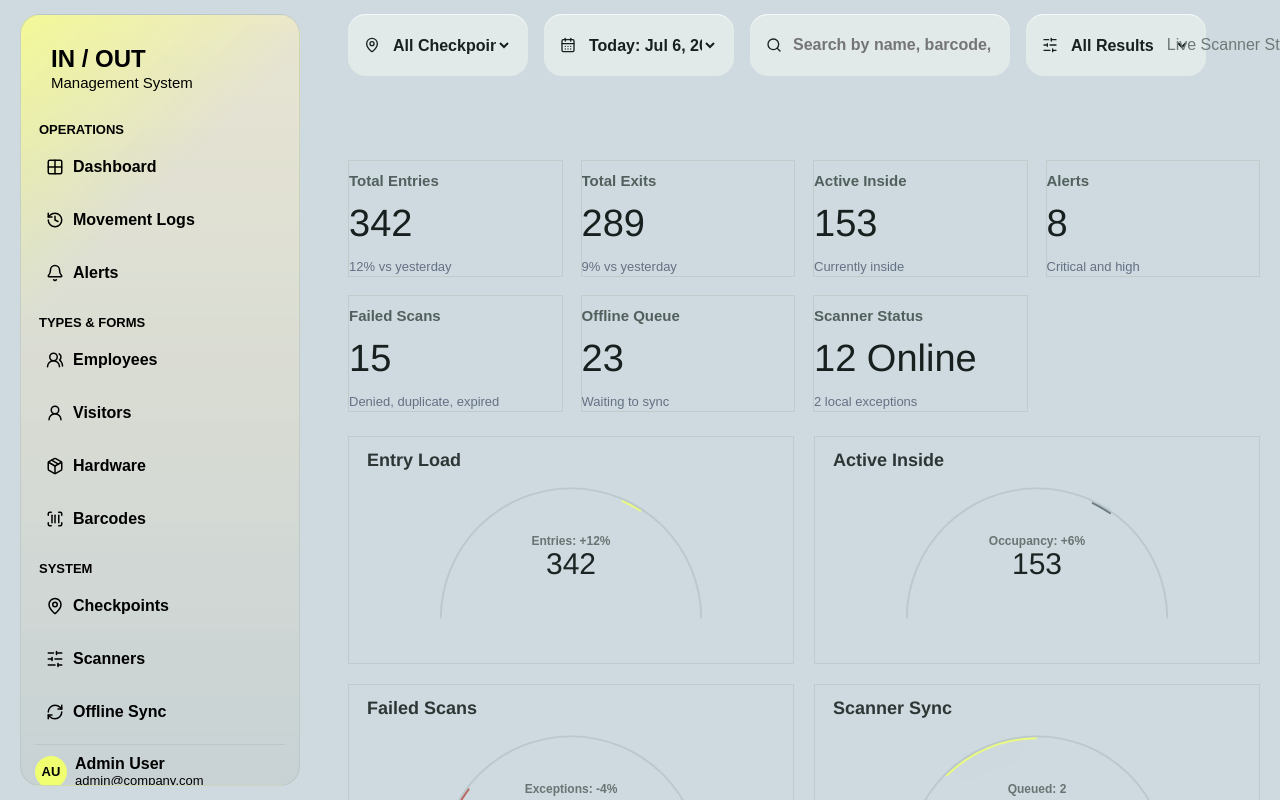
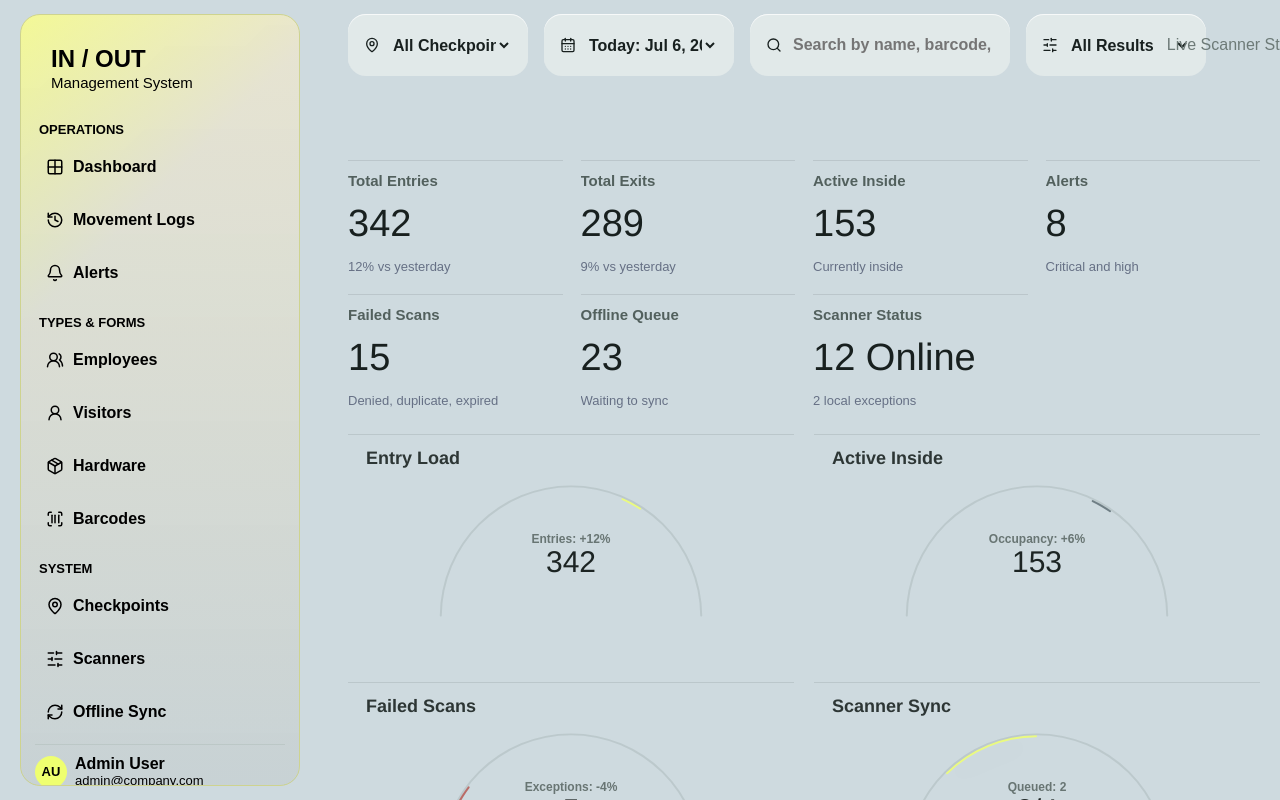
Before and after one commit to cyanidemilkshakee/in-out, a Next.js app: page /admin in a window 1280 px wide. Shown: the top 800 px of the page. Built offline with nearby package versions, Linux system fonts and the light colour scheme.

Commit message:
Update globals.css

```diff
--- a/app/globals.css
+++ b/app/globals.css
@@ -2841,11 +2841,6 @@ a {
 }
 
 /* Add borders to all boxes in the dashboard */
-.role-admin .admin-rail,
-.role-admin .metric,
-.role-admin .gauge-panel,
-.role-admin .workspace-main,
-.role-admin .detail-drawer,
-.role-admin .plain-panel {
-  border: 1px solid var(--admin-line) !important;
-}
+.role-admin .admin-rail {
+  border: 1px solid #ced38f
+}
```
